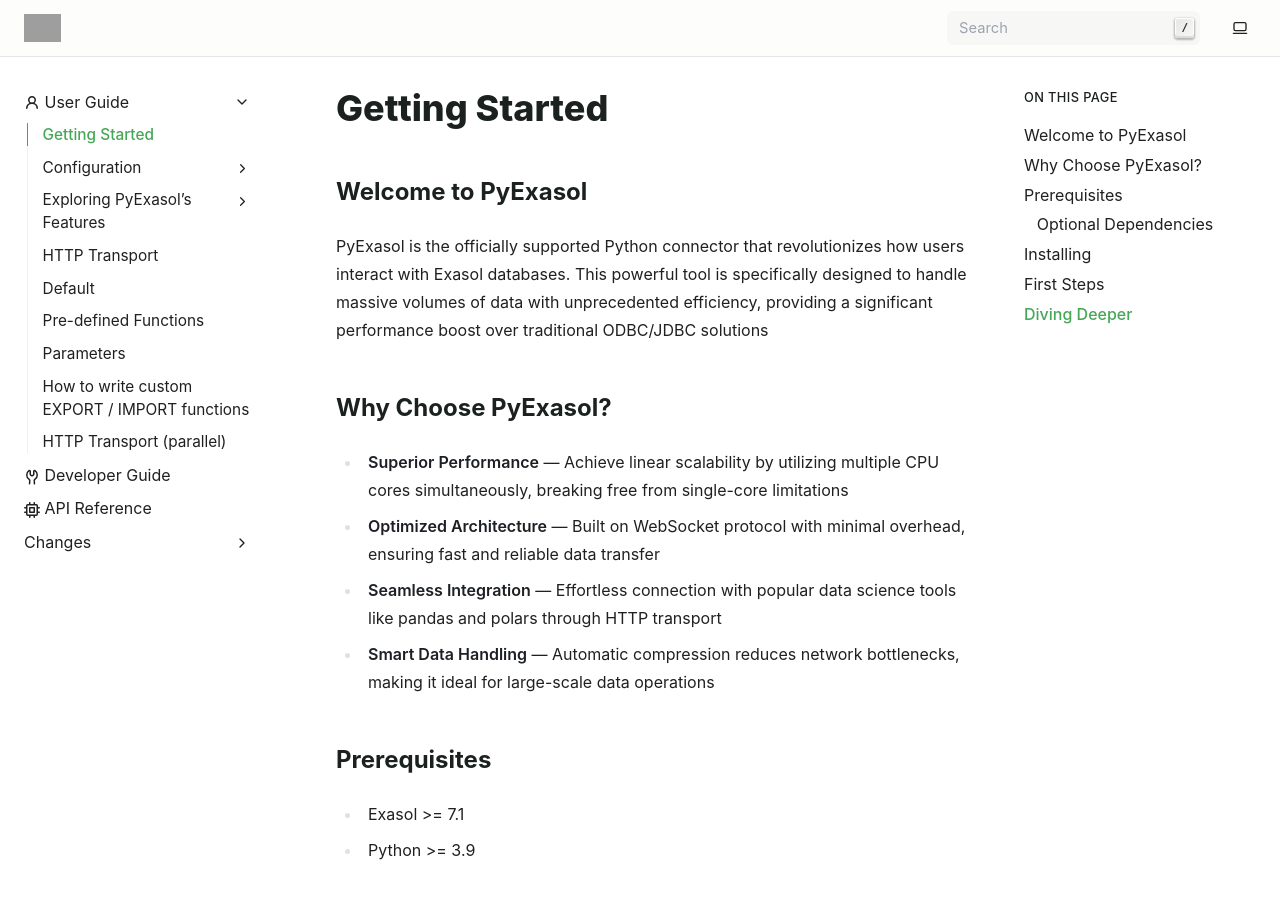
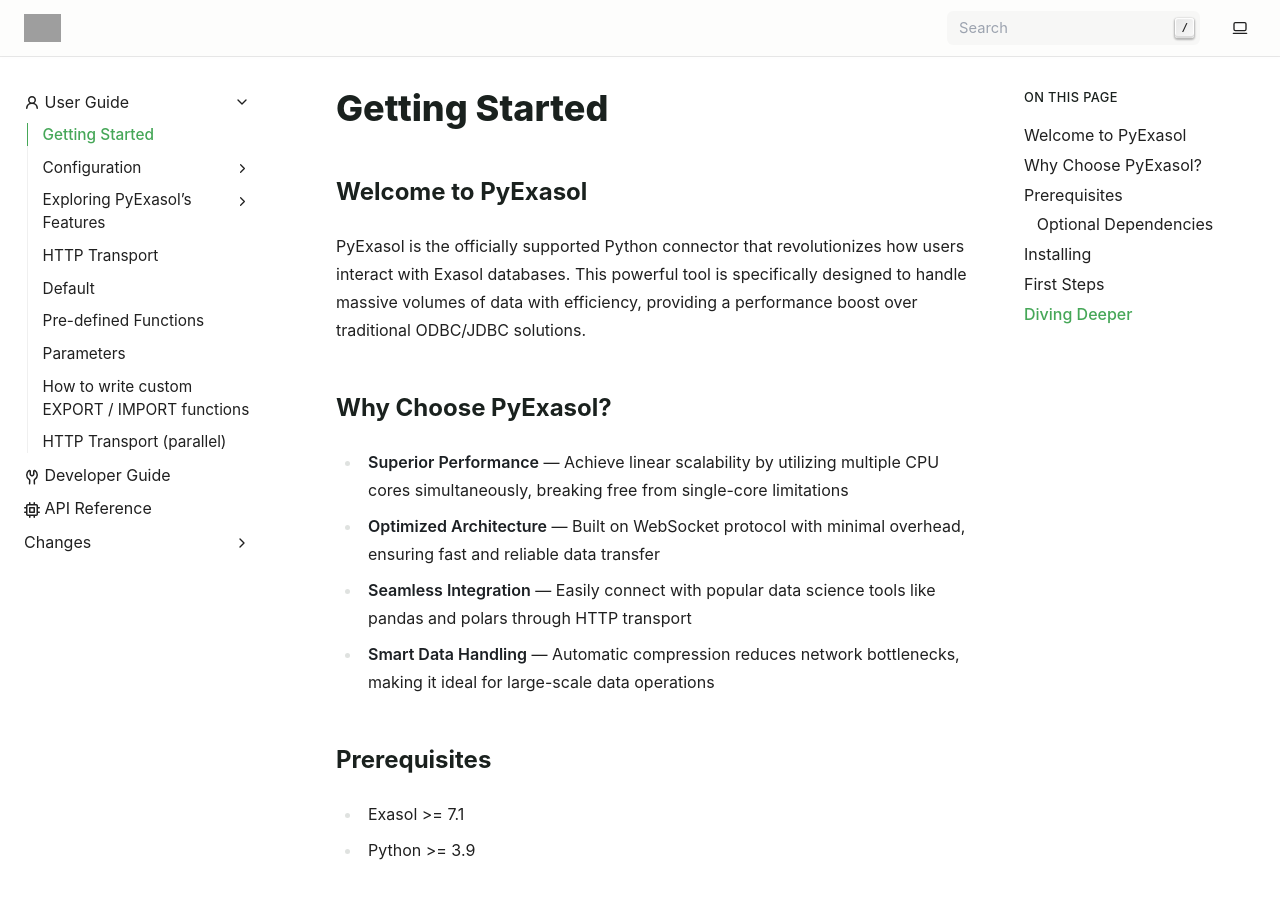
Before and after one commit to exasol/pyexasol, a Sphinx documentation site: the page built from doc/user_guide/getting_started.rst, in a window 1280 px wide and 900 px high. Built offline with Sphinx 7.4.7, drawn with Linux system fonts in a browser that asks for light colours; pages that are not in the unit, such as notebooks, are missing from menus; grey boxes are pictures that could not be loaded.

Commit message:
Apply some comments from reviewer on getting started

```diff
--- a/doc/user_guide/getting_started.rst
+++ b/doc/user_guide/getting_started.rst
@@ -6,16 +6,14 @@
 
 PyExasol is the officially supported Python connector that revolutionizes how users
 interact with Exasol databases. This powerful tool is specifically designed to handle
-massive volumes of data with unprecedented efficiency, providing a significant
-performance boost over traditional ODBC/JDBC solutions
+massive volumes of data with efficiency, providing a performance boost over traditional ODBC/JDBC solutions.
 
 Why Choose PyExasol?
 --------------------
 * **Superior Performance** — Achieve linear scalability by utilizing multiple CPU cores simultaneously, breaking free from single-core limitations
 * **Optimized Architecture** — Built on WebSocket protocol with minimal overhead, ensuring fast and reliable data transfer
-* **Seamless Integration** — Effortless connection with popular data science tools like pandas and polars through HTTP transport
+* **Seamless Integration** — Easily connect with popular data science tools like pandas and polars through HTTP transport
 * **Smart Data Handling** — Automatic compression reduces network bottlenecks, making it ideal for large-scale data operations
-
 
 Prerequisites
 -------------
```
